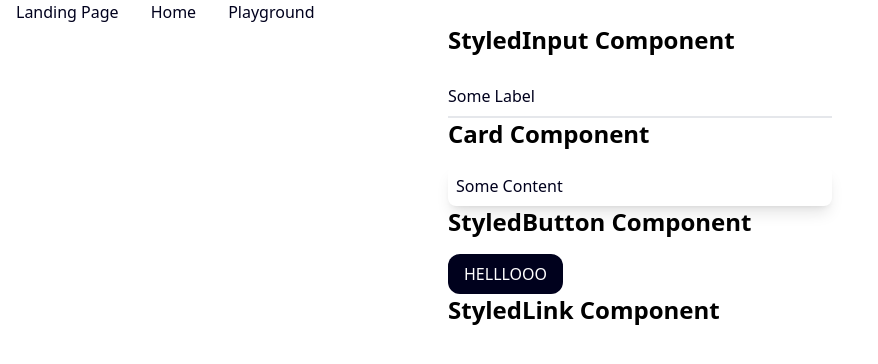
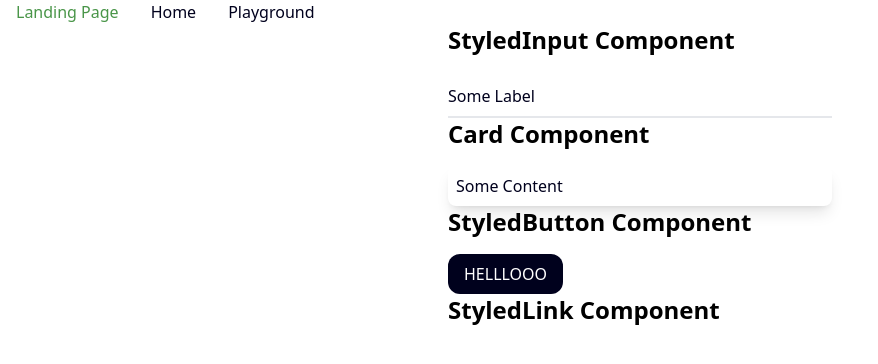
Before and after one commit to Kankenny/Friday, a React (Create React App) app in the folder frontend/: page /playground in a window 1280 px wide. Shown: the top 364 px of the page, without its empty margins (0-878 px from the left). Built offline with nearby package versions, Linux system fonts and the light colour scheme; the HTML template or start-up script is replaced by a standard one.

Commit message:
Add styles on hover for the RouterLink and StyledButton components

```diff
--- a/frontend/src/components/ui/RouterLink.tsx
+++ b/frontend/src/components/ui/RouterLink.tsx
@@ -7,7 +7,10 @@ type Props = {
 
 const RouterLink = ({ to, routerLinkText }: Props) => {
   return (
-    <Link to={to} className=" text-secondary py-2 px-4">
+    <Link
+      to={to}
+      className="text-secondary py-2 px-4 hover:text-tertiary duration-100"
+    >
       {routerLinkText}
     </Link>
   );
--- a/frontend/src/components/ui/StyledButton.tsx
+++ b/frontend/src/components/ui/StyledButton.tsx
@@ -6,7 +6,7 @@ type Props = {
 const StyledButton = ({ onClick, buttonText }: Props) => {
   return (
     <button
-      className="bg-secondary text-main rounded-xl text-center text-base px-4 py-2"
+      className="bg-secondary text-main rounded-xl text-center text-base px-4 py-2 hover:scale-105 duration-100"
       onClick={onClick}
     >
       {buttonText}
```
